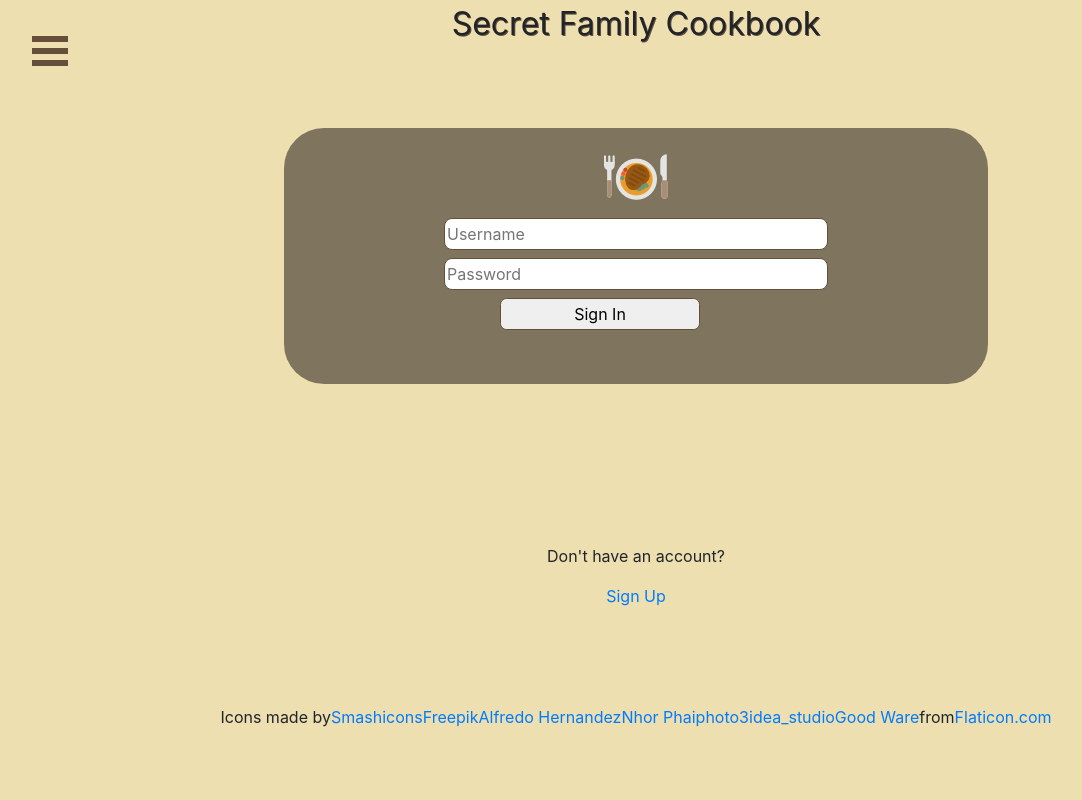
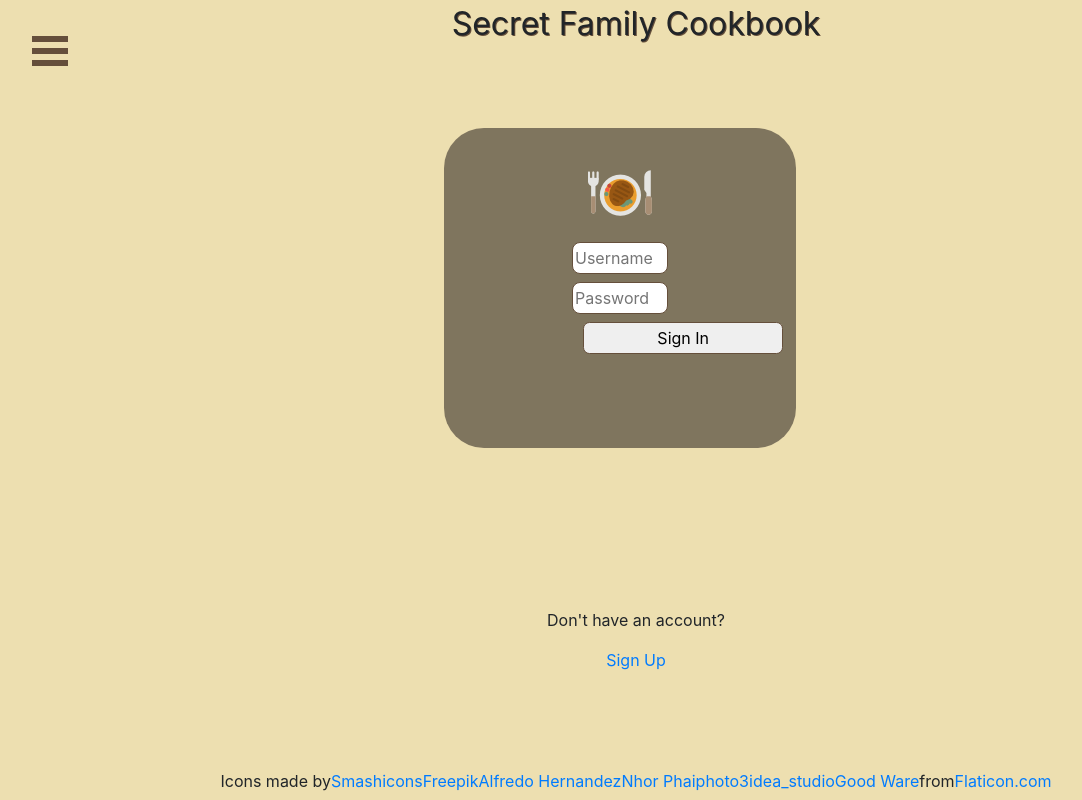
Before and after one commit to BuildWeek-Secret-Family-Recipes/Front-End, a React (Create React App) app: page /api/auth/user/login in a window 1280 px wide. Shown: the whole page, without its empty margins (4-1086 px from the left). Built offline with nearby package versions, Linux system fonts and the light colour scheme.

Commit message:
More styling on the login and register pages

```diff
--- a/src/components/layout/Breakpoints.js
+++ b/src/components/layout/Breakpoints.js
@@ -1,5 +1,6 @@
 export const size = {
     mobileS: '320px',
+    galaxy: '360',
     mobileM: '375px',
     mobileL: '425px',
     tablet: '768px',
@@ -19,3 +20,15 @@ export const device = {
     desktop: `(min-width: ${size.desktop})`,
     desktopL: `(min-width: ${size.desktop})`
   };
+
+export const device_max = {
+  mobileS: `(max-width: ${size.mobileS})`,
+  galaxy: `(max-width: ${size.galaxy})`,
+  mobileM: `(max-width: ${size.mobileM})`,
+  mobileL: `(max-width: ${size.mobileL})`,
+  tablet: `(max-width: ${size.tablet})`,
+  laptop: `(max-width: ${size.laptop})`,
+  laptopL: `(max-width: ${size.laptopL})`,
+  desktop: `(max-width: ${size.desktop})`,
+  desktopL: `(max-width: ${size.desktop})`
+}
--- a/src/components/recipe/RecipeCard.js
+++ b/src/components/recipe/RecipeCard.js
@@ -1,43 +1,73 @@
 // import React from 'react';
 
-// export default function RecipeCard() {
-//     return (
-//         <div>
-//             <h3>Recipe Card</h3>
-//         </div>
-//     )
+
+// recipe = {
+//     name: 'string',
+//     type_of_meal: 'string',
+//     original_author: 'string',
+//     user_id: 4 //integer, will be the same number as the user's ID who is creating the recipe
 // }
 
-import React, { useState, useEffect} from 'react';
-import axios from 'axios';
-import RecipeCards from './RecipeCards.js';
-import {Container, Row} from 'reactstrap';
 
-export default function RecipeCard(){
+import React from "react";
+import styled from "styled-components"
+import {device} from '../layout/Breakpoints.js';
 
-    const [recipe, setRecipe] = useState([]);
 
-    useEffect(() =>{
-        axios.get(`https://secret-recipes.herokuapp.com/api/recipes/`)
-        .then(response =>{
-            setRecipe(response.data);
-        })
-        .catch(error => {
-            console.log("recipes were not returned", error);
-        });
-    }, [])
+export default function RecipeCard(props) {
 
-    return(
-        <Container>
-            <Row>
-                {
-                    recipe.map(recipeInfo =>{
-                        return(
-                            <RecipeCards/>
-                        )
-                    })
-                }
-            </Row>
-        </Container>
-    )
+    const Card = styled.div`
+    height: 300px;
+width: 250px;
+background-color: #C4C4C4;
+margin-bottom: 2rem;
+
+@media ${device.mobileS} {
+    width: 50%;
+    margin-left: 5%;
+
 }
+
+@media ${device.tablet}{
+    width: 45%;
+}
+
+@media ${device.laptop}{
+    width: 35%;
+}
+
+
+@media ${device.laptopL}{
+    width: 22%;
+    height: 350px;
+    margin-left: 0;
+}
+
+
+@media ${device.desktop}{
+    width: 22%;
+    height: 400px;
+}
+
+@media ${device.desktopL}{
+    width: 20%;
+    height: 440px;
+    margin-left: 1%;
+    margin-right: 1%;
+}
+
+    `
+    const Header = styled.h2`
+    font-size: 25px;
+    // text-shadow: 2px 2px BlueViolet;
+    `
+
+
+  return(
+    <Card>
+      <Header>Name{props.name}</Header>
+        <p>Type of Meal: {props.type_of_meal}</p>
+        <p>Original Author {props.original_author}</p>
+    </Card>
+  )
+}
--- a/src/components/recipe/RecipeCards.js
+++ b/src/components/recipe/RecipeCards.js
@@ -1,13 +1,13 @@
-import React from 'react'
-import RecipeCard from './RecipeCard';
+// import React from 'react'
+// import RecipeCard from './RecipeCard';
 
-const RecipeCards = () => {
-    return (
-        <div>
-            <h2>Recipe Cards</h2>
-            <RecipeCard />
-        </div>
-    )
-}
+// const RecipeCards = () => {
+//     return (
+//         <div>
+//             <h2>Recipe Cards</h2>
+//             <RecipeCard />
+//         </div>
+//     )
+// }
 
-export default RecipeCards
+// export default RecipeCards
--- a/src/components/user/Login.js
+++ b/src/components/user/Login.js
@@ -2,6 +2,7 @@ import React, { Fragment, useState } from 'react'
 import { Link } from 'react-router-dom';
 import { connect } from 'react-redux';
 import { login } from '../../actions/auth';
+import { device_max } from '../layout/Breakpoints';
 import styled from 'styled-components';
 import Dinner_2 from '../../assets/img/dinner_2.png';
 
@@ -18,21 +19,56 @@ export const LogInput = styled.input`
     margin-bottom: 0.5rem;
     border: 1px solid var(--primary-color);
     border-radius: 0.5rem;
-    height: 2rem;`
+    height: 2rem;
+
+    @media ${device_max.laptopL} {
+        margin-left: 6rem;
+        margin-right: 6rem;
+    }
+
+    @media ${device_max.tablet} {
+        margin-left: 1rem;
+        margin-right: 1rem;
+    }`
 
 export const LogButton = styled.button`
     margin-left: 11.5rem;
     border: 1px solid var(--primary-color);
     border-radius: 0.4rem;
     width: 12.5rem;
-    height: 2rem;`
+    height: 2rem;
+
+    @media ${device_max.laptopL} {
+        margin-left: 6.7rem;
+    }
+
+    @media ${device_max.laptop} {
+        // margin-right: 16rem;
+        // margin-left: 16rem;
+    }
+
+    @media ${device_max.tablet} {
+        margin-left: 3.8rem;
+        margin-right: 1rem;
+    }
+
+    @media ${device_max.mobileL} {
+        margin-left: 1.8rem;
+    }
+
+    @media ${device_max.mobileM} {
+        margin-left: 1.5rem;
+    }
+
+    @media ${device_max.mobileS} {
+        margin-left: 0.6rem;
+    }`
 
 export const FormContainer = styled.div`
     background: #463c34a6;
-    height: 16rem;
+    height: 20rem;
     padding: 1rem;
-    padding-left: 2rem;
-    padding-right: 2rem;
+    padding: 2rem;
     margin-top: 5rem;
     margin-right: 18rem;
     margin-bottom: 10rem;
@@ -41,7 +77,32 @@ export const FormContainer = styled.div`
 
     img {
         padding: 1px;
-        margin-bottom: 8px;
+        margin-bottom: 1rem;
+    }
+
+    @media ${device_max.laptopL} {
+        margin-right: 30rem;
+        margin-left: 28rem;
+    }
+
+    @media ${device_max.laptop} {
+        margin-right: 16rem;
+        margin-left: 16rem;
+    }
+
+    @media ${device_max.tablet} {
+        margin-right: 12rem;
+        margin-left: 12rem;
+    }
+
+    @media ${device_max.mobileL} {
+        margin-right: 3rem;
+        margin-left: 3rem;
+    }
+
+    @media ${device_max.mobileM} {
+        margin-right: 1rem;
+        margin-left: 1rem;
     }
 }
 
```
